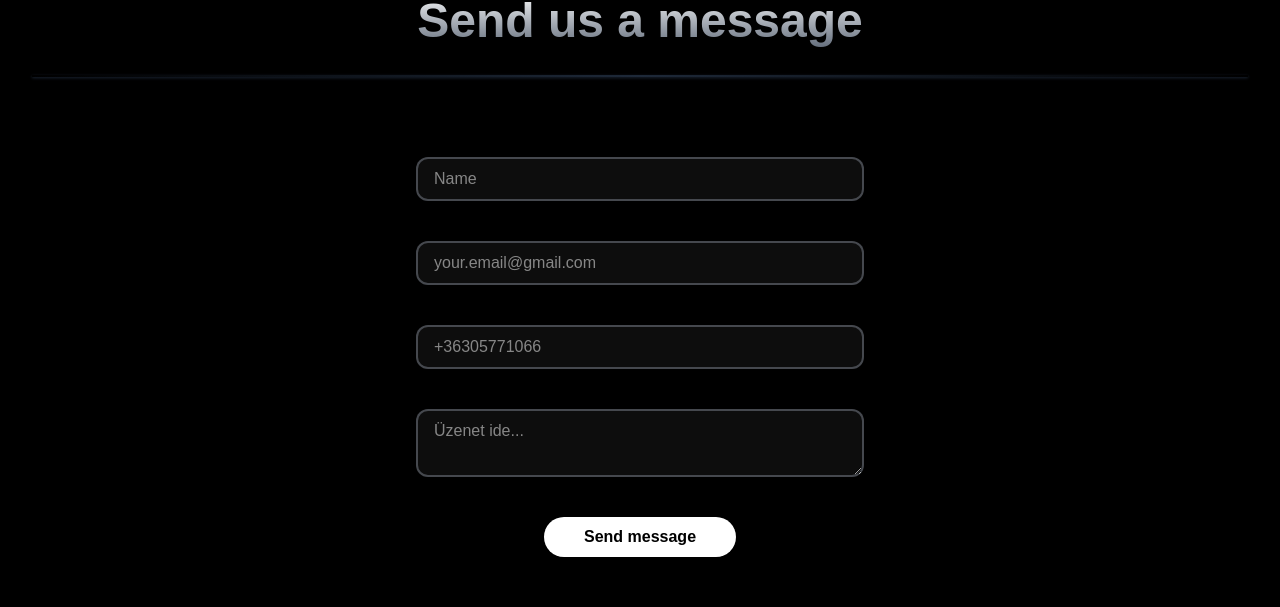
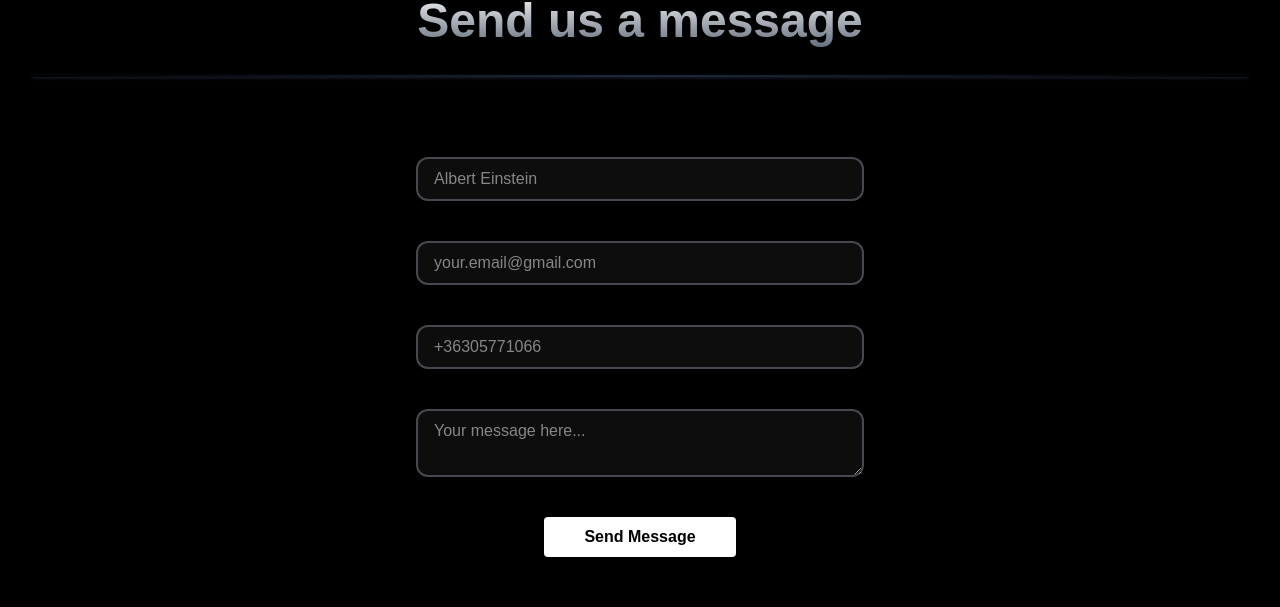
Before and after one commit to szatmarimihaly/elementworksv3, a Next.js app: page /en/kapcsolat in a window 1280 px wide. Shown: the part 1160-1767 px from the top of the page. Built offline with nearby package versions, Linux system fonts and the light colour scheme.

Commit message:
try-catch fix

```diff
--- a/app/[locale]/kapcsolat/page.tsx
+++ b/app/[locale]/kapcsolat/page.tsx
@@ -93,9 +93,7 @@ export default async function Page({ params } : Params){
 
       <SubHero text={t('SmallHero.contactTitle')}/>
       <Line/>
-      <SendForm/>
-
-
+      <SendForm text={t('FormContent.button')} namePlace={t('FormContent.name')} textPlace={t('FormContent.message')}/>
     </main>
   )
 }
--- a/components/Visual/SendForm.tsx
+++ b/components/Visual/SendForm.tsx
@@ -1,10 +1,16 @@
 "use client";
-import { useState } from "react";
-import CircularProgress from '@mui/material/CircularProgress';
+import { useState } from "react"
+import CircularProgress from '@mui/material/CircularProgress'
 
-export default function SendForm() {
-  const [status, setStatus] = useState(""); // message to display
-  const [loading, setLoading] = useState(false); // loading state
+type Props = {
+    text : string,
+    textPlace : string,
+    namePlace : string
+}
+
+export default function SendForm({ text, textPlace, namePlace } : Props) {
+  const [status, setStatus] = useState("");
+  const [loading, setLoading] = useState(false);
 
   async function handleSubmit(e: React.FormEvent<HTMLFormElement>) {
     e.preventDefault();
@@ -19,9 +25,7 @@ export default function SendForm() {
 
       if (res.ok) {
         setStatus("✅ Email elküldve! Hamarosan válaszolunk.");
-        e.currentTarget.reset(); // clear the form
       } else {
-        // display backend error if any
         setStatus(`❌ Hiba: ${data.error || "Nem sikerült elküldeni az emailt."}`);
       }
     } catch (err: unknown) {
@@ -38,7 +42,7 @@ export default function SendForm() {
       <input
         name="name"
         type="text"
-        placeholder="Name"
+        placeholder={`${namePlace}`}
         required
         className="bg-white/5 px-4 py-2 rounded-xl border-2 border-gray-400/40 w-full max-w-md"
       />
@@ -58,7 +62,7 @@ export default function SendForm() {
       />
       <textarea
         name="message"
-        placeholder="Üzenet ide..."
+        placeholder={`${textPlace}`}
         required
         rows={2}
         className="bg-white/5 px-4 py-2 rounded-xl border-2 border-gray-400/40 w-full max-w-md"
@@ -67,13 +71,13 @@ export default function SendForm() {
       <button
         type="submit"
         disabled={loading}
-        className="bg-white text-black px-10 py-2 font-bold rounded-full transition-all duration-300 hover:bg-white/80"
+        className="bg-white text-black px-10 py-2 font-bold rounded transition-all duration-300 hover:bg-white/80"
       >
-        {loading ? <CircularProgress size={20} sx={{ color: "black" }} /> : "Send message"}
+        {loading ? <CircularProgress size={20} sx={{ color: "black" }} /> : `${text}`}
       </button>
 
       {status && (
-        <p className="text-center text-sm mt-2 break-words">{status}</p>
+        <p className="text-center text-sm break-words">{status}</p>
       )}
     </form>
   );
--- a/messages/en.json
+++ b/messages/en.json
@@ -416,5 +416,11 @@
     "fifthTitle" : "Ready to take your efficiency to the next level?",
     "fifthSubtitle" : "Our team will help you identify where your processes can be optimized or made more efficient through our systems and custom-built solutions.",
     "fifthButton" : "Consultation"
+  },
+
+  "FormContent" : {
+    "button" : "Send Message",
+    "message" : "Your message here...",
+    "name" : "Albert Einstein"
   }
 }
--- a/messages/hu.json
+++ b/messages/hu.json
@@ -416,6 +416,12 @@
     "fifthTitle" : "Készen állsz, hogy a következő szintre emeljük hatékonyságod?",
     "fifthSubtitle" : "Csapatunk segít azonosítani, hol lehetne optimalizálni vagy hatékonyabbá tenni folyamatait rendszereink segítségével, egyedi megoldásainkkal.",
     "fifthButton" : "Konzultáció"
+  },
+
+  "FormContent" : {
+    "button" : "Üzenet elküldése",
+    "message" : "Írd meg az üzenetet...",
+    "name" : "Albert Einstein"
   }
 
 
```
